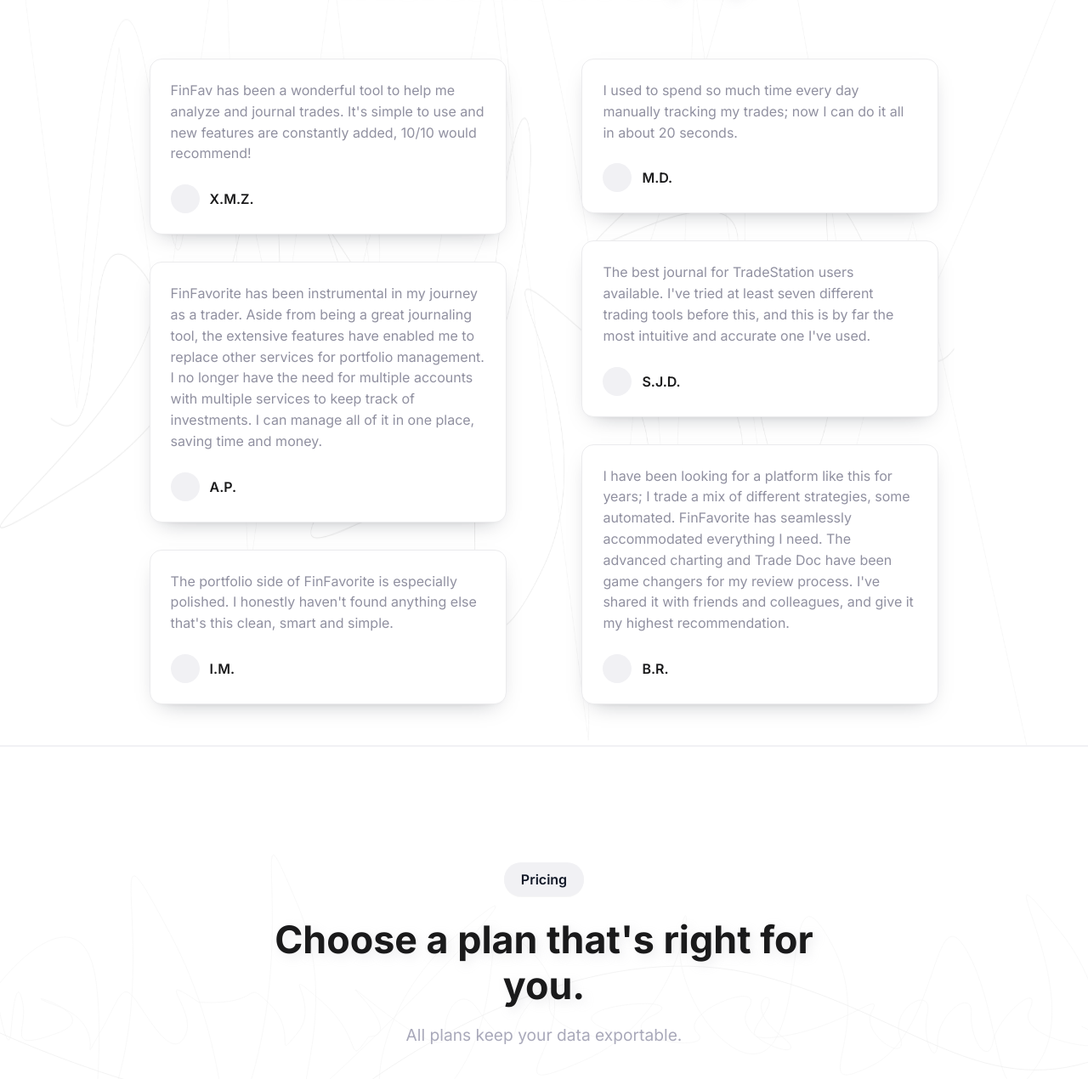
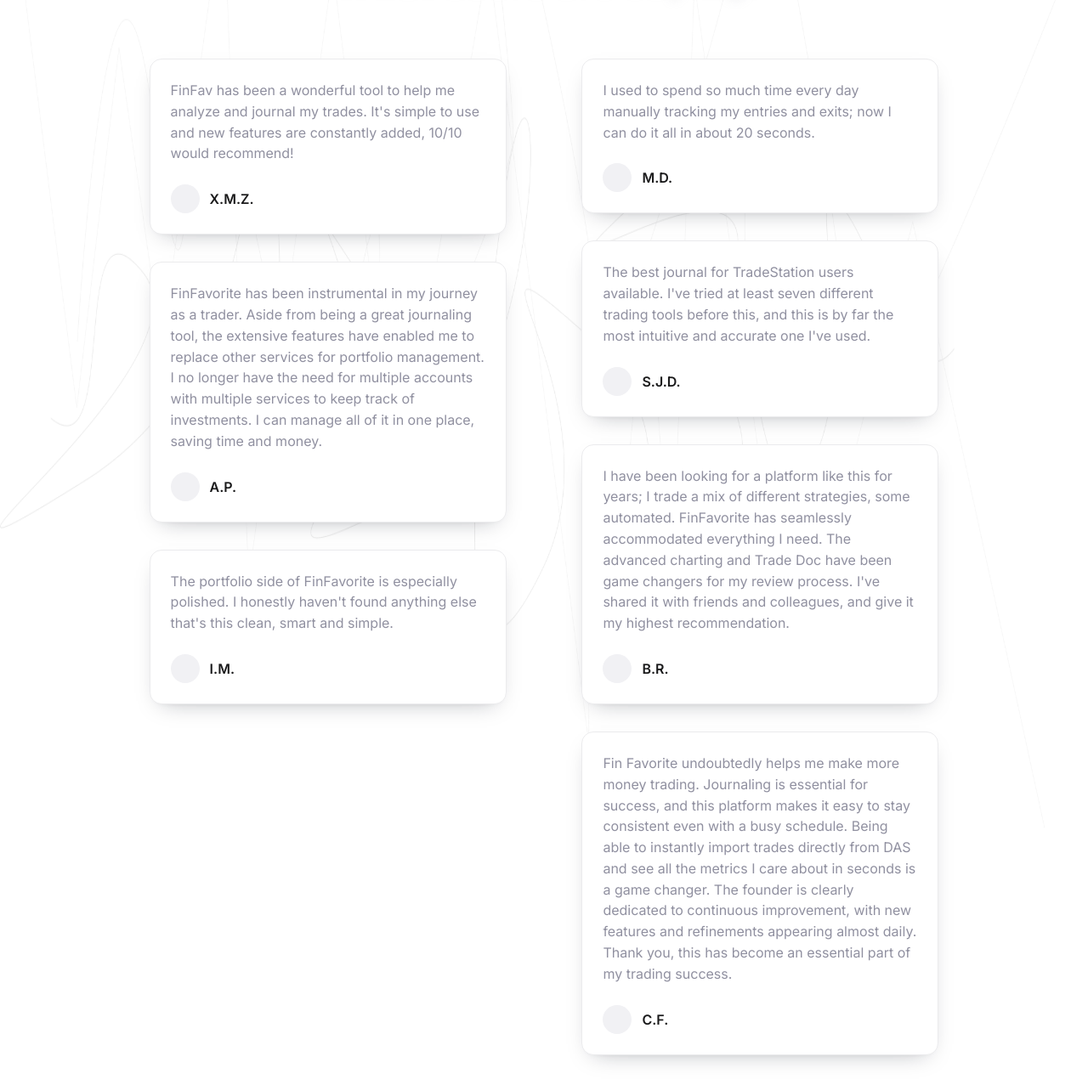
Before and after one commit to Ianardo/finfavorite-landing, a website built with Vite: page index.html in a window 1280 px wide. Shown: the part 6530-7800 px from the top of the page at 85% size. Built offline with nearby package versions, Linux system fonts and the light colour scheme.

Commit message:
Add new testimonial

```diff
--- a/index.html
+++ b/index.html
@@ -473,7 +473,7 @@
                     <figure class="testimonial-card">
                         <blockquote class="testimonial-quote">
                             <p>
-                                FinFav has been a wonderful tool to help me analyze and journal trades. It's simple to use and new features are constantly added, 10/10 would recommend!
+                                FinFav has been a wonderful tool to help me analyze and journal my trades. It's simple to use and new features are constantly added, 10/10 would recommend!
                             </p>
                         </blockquote>
 
@@ -518,7 +518,7 @@
                     <figure class="testimonial-card">
                         <blockquote class="testimonial-quote">
                             <p>
-                                I used to spend so much time every day manually tracking my trades; now I can do it all in about 20 seconds.
+                                I used to spend so much time every day manually tracking my entries and exits; now I can do it all in about 20 seconds.
                             </p>
                         </blockquote>
 
@@ -557,6 +557,23 @@
                             <span class="avatar avatar--placeholder" aria-hidden="true"></span>
                             <div class="meta-text">
                                 <span class="meta-primary">B.R.</span>
+                            </div>
+                        </figcaption>
+                    </figure>
+
+                    <figure class="testimonial-card">
+                        <blockquote class="testimonial-quote">
+                            <p>
+                                Fin Favorite undoubtedly helps me make more money trading. Journaling is essential for success, and this platform makes it easy to stay consistent even with a busy schedule. Being able to instantly import trades directly from DAS and see all the metrics I care about in seconds is a game changer.
+
+                                The founder is clearly dedicated to continuous improvement, with new features and refinements appearing almost daily. Thank you, this has become an essential part of my trading success.
+                            </p>
+                        </blockquote>
+
+                        <figcaption class="testimonial-meta">
+                            <span class="avatar avatar--placeholder" aria-hidden="true"></span>
+                            <div class="meta-text">
+                                <span class="meta-primary">C.F.</span>
                             </div>
                         </figcaption>
                     </figure>
```
